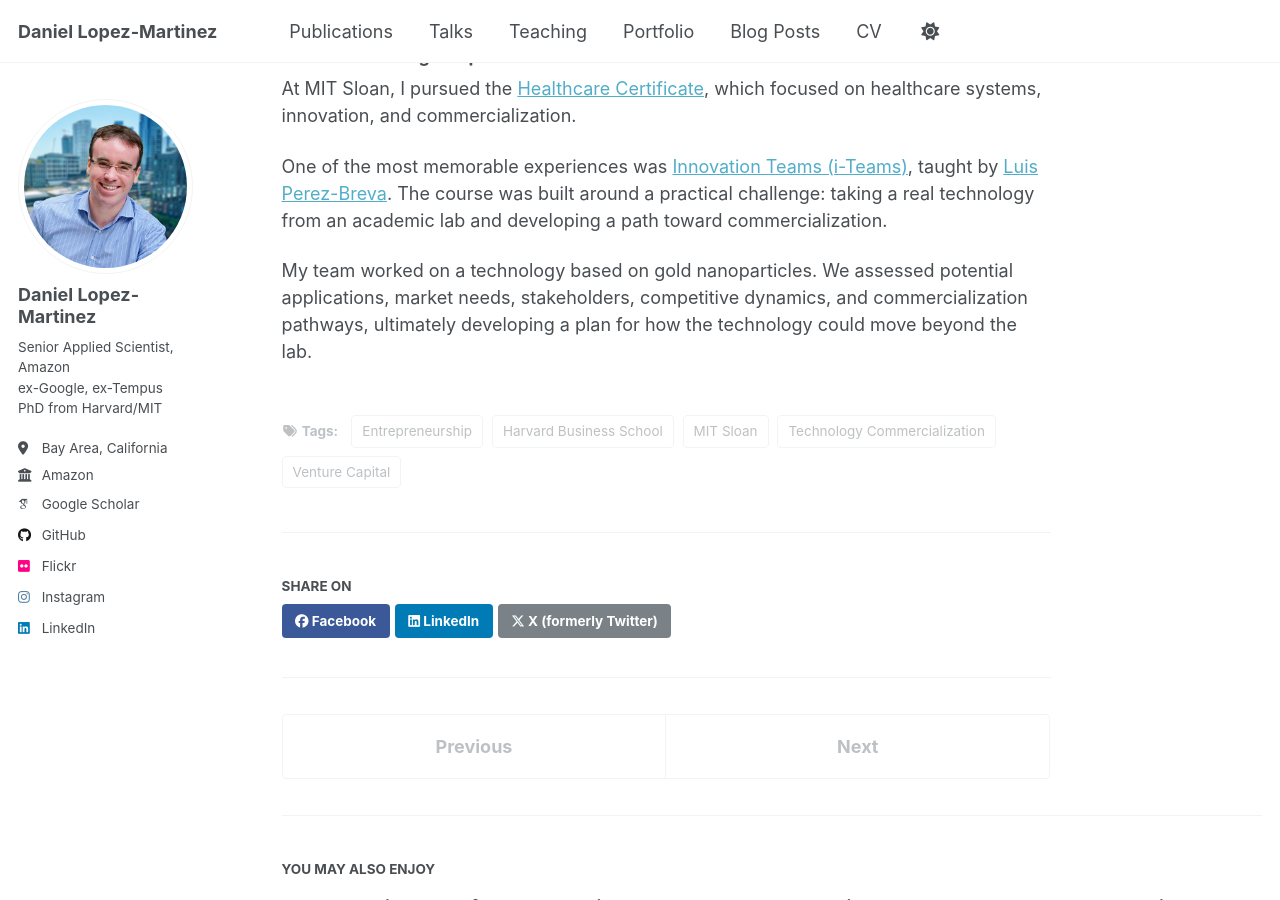
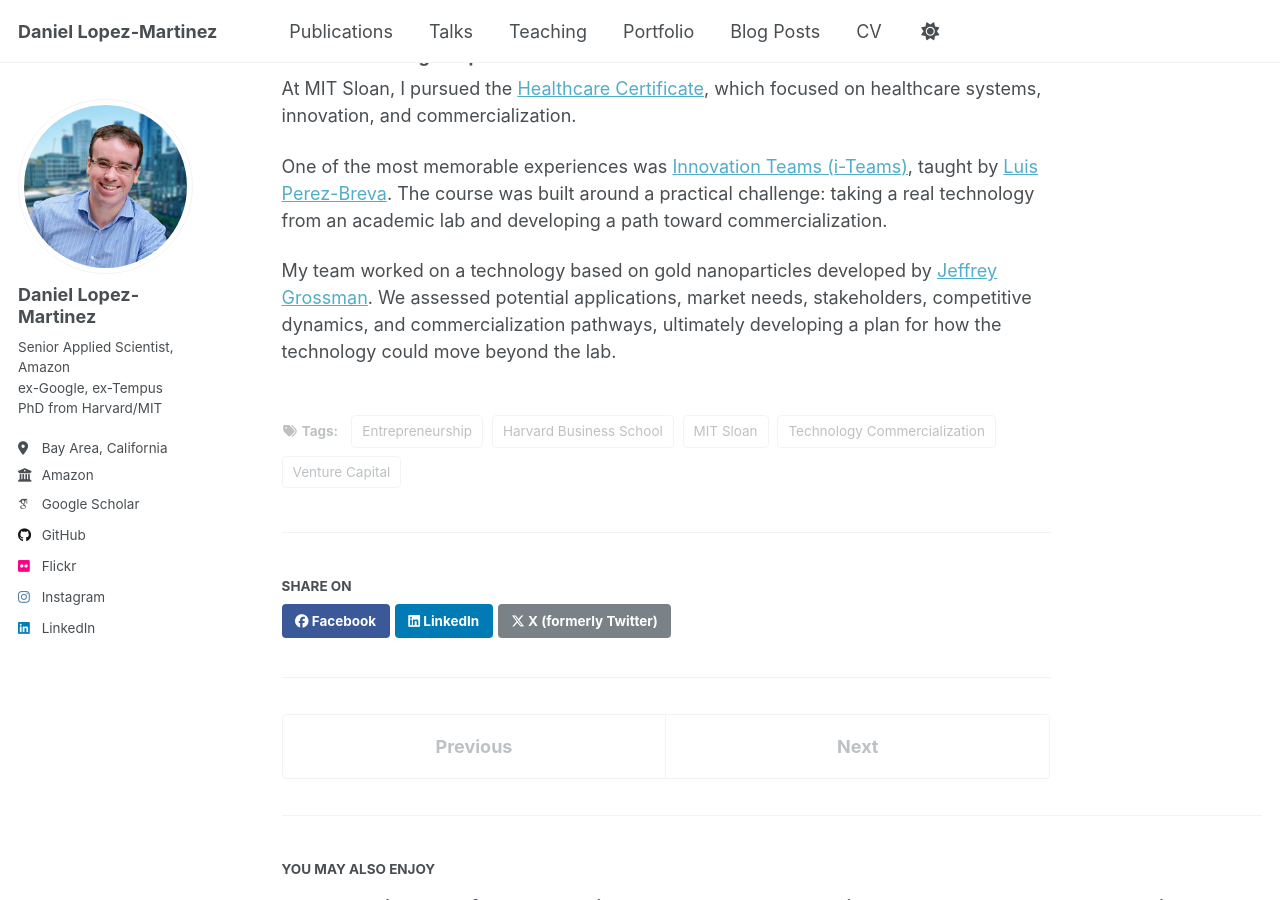
Before and after one commit to daniel-lopezmartinez/daniel-lopezmartinez.github.io, a Jekyll site: the page built from _posts/2018-06-15-bridging-ai-and-business.md, in a window 1280 px wide and 900 px high, scrolled down 1289 px. Built offline with Jekyll 4.4.1, drawn with Linux system fonts in a browser that asks for light colours; some web fonts are replaced; a script that is not in the unit is left out.

Commit message:
added grossman link

```diff
--- a/_posts/2018-06-15-bridging-ai-and-business.md
+++ b/_posts/2018-06-15-bridging-ai-and-business.md
@@ -30,4 +30,4 @@ At MIT Sloan, I pursued the [Healthcare Certificate](https://mitsloan.mit.edu/ce
 
 One of the most memorable experiences was [Innovation Teams (i-Teams)](https://iteams.mit.edu/), taught by [Luis Perez-Breva](https://lpbreva.mit.edu/). The course was built around a practical challenge: taking a real technology from an academic lab and developing a path toward commercialization.
 
-My team worked on a technology based on gold nanoparticles. We assessed potential applications, market needs, stakeholders, competitive dynamics, and commercialization pathways, ultimately developing a plan for how the technology could move beyond the lab.
+My team worked on a technology based on gold nanoparticles developed by [Jeffrey Grossman](https://en.wikipedia.org/wiki/Jeffrey_Grossman). We assessed potential applications, market needs, stakeholders, competitive dynamics, and commercialization pathways, ultimately developing a plan for how the technology could move beyond the lab.
```
